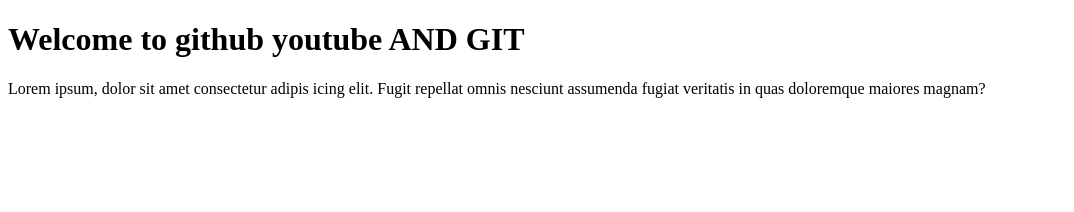
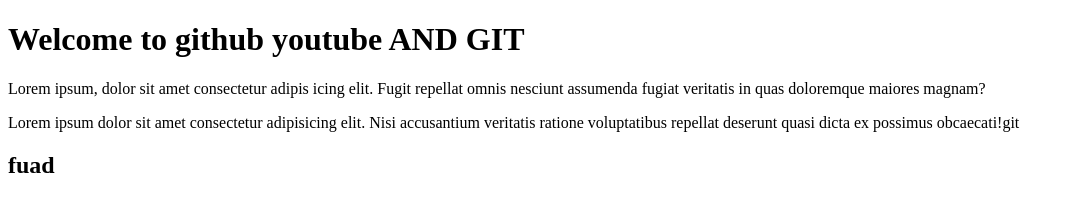
Before and after one commit to fuadmn/crash-github-youtube, a plain HTML site: page index.html in a window 1280 px wide. Shown: the whole page, without its empty margins (0-1074 px from the left). Drawn offline with Linux system fonts and the light colour scheme.

Commit message:
adding some element

```diff
--- a/index.html
+++ b/index.html
@@ -10,5 +10,8 @@
     <P>Lorem ipsum, dolor sit amet consectetur adipis
         icing elit. Fugit repellat omnis nesciunt assumenda fugiat
         veritatis in quas doloremque maiores magnam?</P>
+
+        <p>Lorem ipsum dolor sit amet consectetur adipisicing elit. Nisi accusantium veritatis ratione voluptatibus repellat deserunt quasi dicta ex possimus obcaecati!git</p>
+        <h2>fuad</h2>
 </body>
 </html>
```
